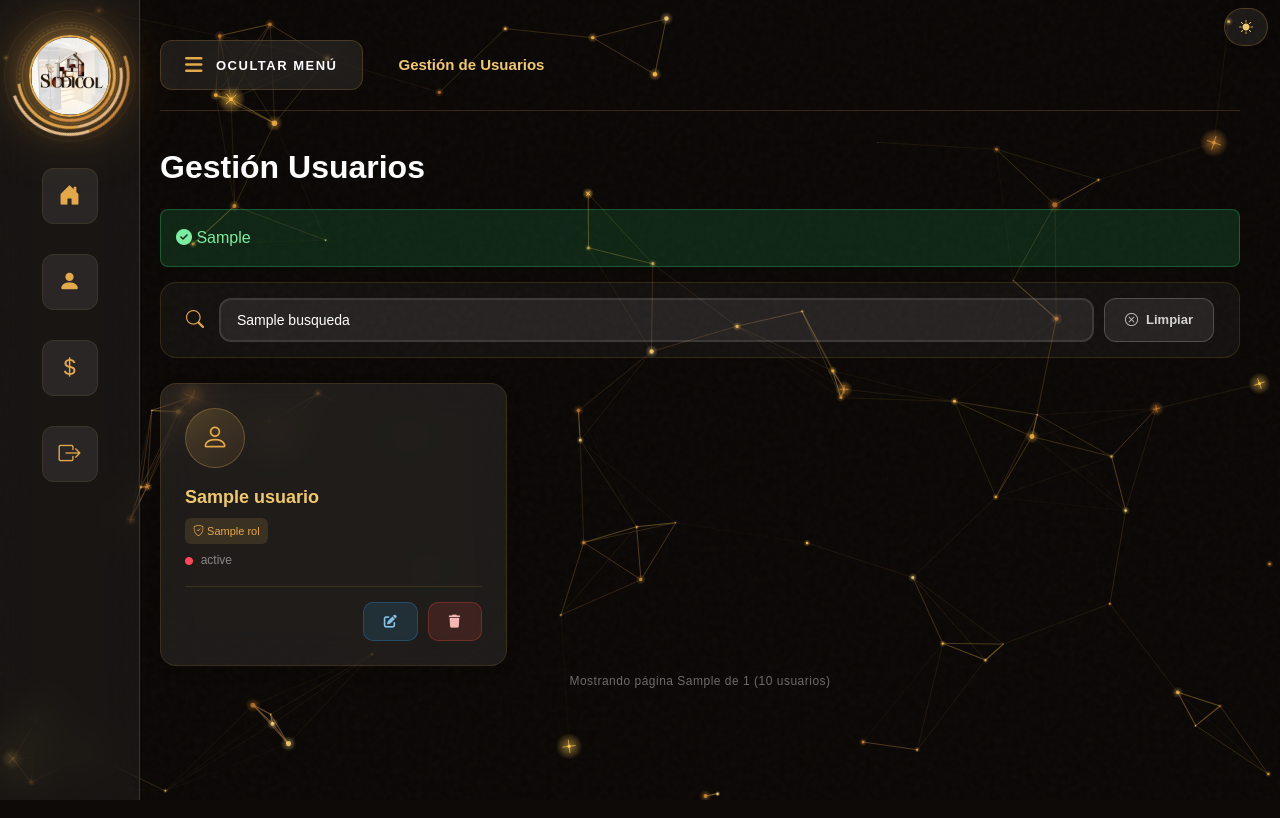
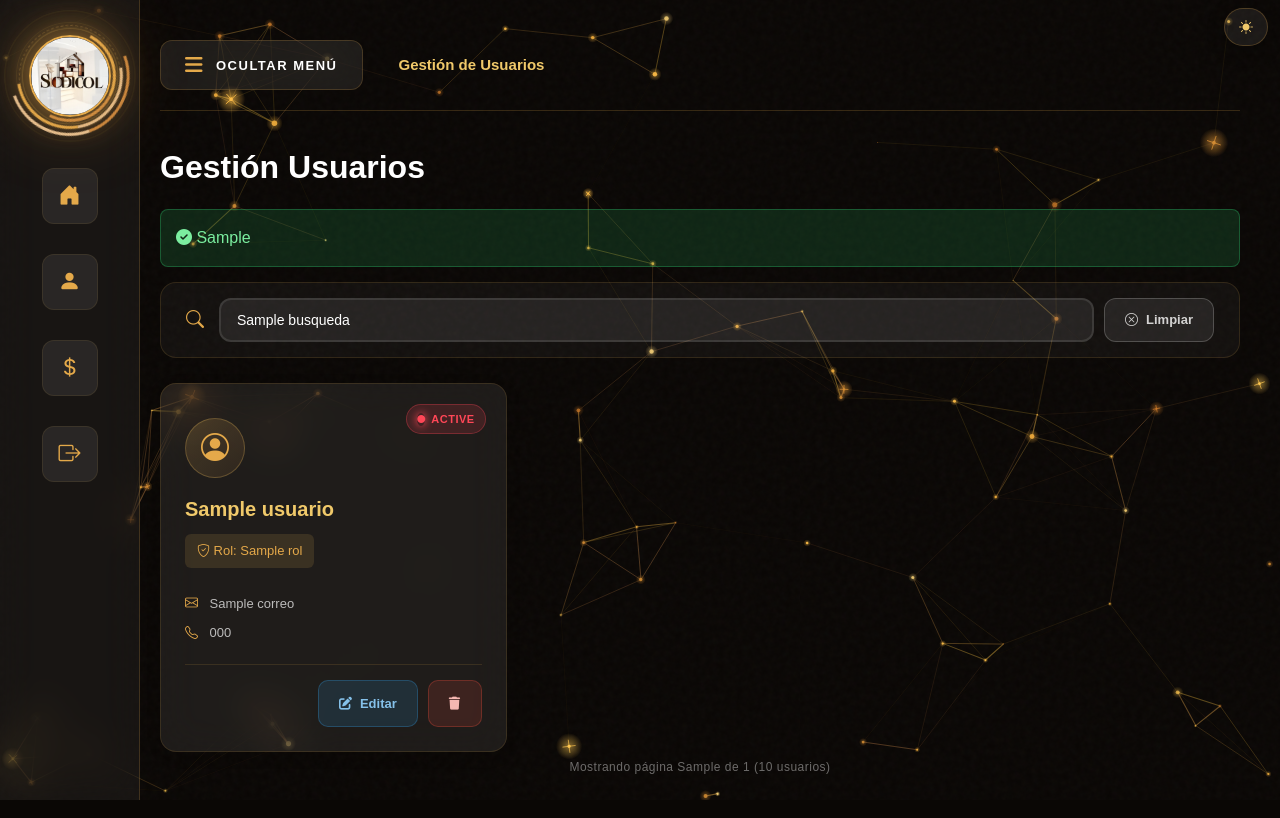
Before and after one commit to Santiago072/SistemaSodicol, a PHP site: template app/views/usuarios/lista.php in a window 1280 px wide. Run offline with PHP 8.4, Linux system fonts and the light colour scheme; the visitor is signed in with stand-in values (Sample User, id 1); the template is opened without the code that fills it: most values are stand-ins (such as "Sample title", 1, 10 or a date in 2020); data that the repository does not hold is empty.

Commit message:
style: Improve user cards design and fix active dot color logic

```diff
--- a/app/views/usuarios/lista.php
+++ b/app/views/usuarios/lista.php
@@ -42,19 +42,29 @@ include dirname(__DIR__) . '/layout/menu.php';
 
     <div class="grid-cards">
         <?php foreach ($usuarios as $u): ?>
-        <div class="card-item user-card">
-            <div class="user-avatar">
-                <i class="bi bi-person"></i>
+        <div class="card-item user-card" style="position:relative;">
+            <!-- Status Badge in Top Right -->
+            <div class="user-status-badge" style="position:absolute; top:20px; right:20px; display:flex; align-items:center; gap:6px; background:<?= strtolower($u['estado']) === 'activo' ? 'rgba(46, 213, 115, 0.15)' : 'rgba(255, 71, 87, 0.15)' ?>; padding:5px 10px; border-radius:20px; border: 1px solid <?= strtolower($u['estado']) === 'activo' ? 'rgba(46, 213, 115, 0.3)' : 'rgba(255, 71, 87, 0.3)' ?>;">
+                <i class="bi bi-circle-fill" style="font-size:8px; color:<?= strtolower($u['estado']) === 'activo' ? '#2ed573' : '#ff4757' ?>; box-shadow: 0 0 8px <?= strtolower($u['estado']) === 'activo' ? '#2ed573' : '#ff4757' ?>; border-radius:50%;"></i>
+                <span style="font-size:11px; font-weight:700; letter-spacing:0.5px; text-transform:uppercase; color:<?= strtolower($u['estado']) === 'activo' ? '#2ed573' : '#ff4757' ?>;"><?= htmlspecialchars($u['estado']) ?></span>
             </div>
-            <div class="card-title"><?= htmlspecialchars($u['nombre']) ?></div>
-            <div class="card-subtitle">
-                <span class="role-badge"><i class="bi bi-shield-check"></i> <?= htmlspecialchars($u['rol']) ?></span> <br>
-                <i class="bi bi-circle-fill" style="font-size:8px; color:<?= $u['estado']==='Activo'?'#2ed573':'#ff4757'?>; margin-right:4px;"></i>
-                <span style="opacity:0.8; font-size:12px;"><?= htmlspecialchars($u['estado']) ?></span>
+
+            <div class="user-avatar" style="margin-top: 10px;">
+                <i class="bi bi-person-circle"></i>
             </div>
+            <div class="card-title" style="margin-bottom: 8px; font-size: 20px;"><?= htmlspecialchars($u['nombre']) ?></div>
+            <div class="card-subtitle" style="margin-bottom: 20px;">
+                <span class="role-badge" style="font-size: 13px; padding: 6px 12px;"><i class="bi bi-shield-check"></i> Rol: <?= htmlspecialchars(ucfirst($u['rol'])) ?></span>
+            </div>
+
+            <div class="card-info" style="display: flex; flex-direction: column; gap: 8px; font-size: 13px; color: rgba(255,255,255,0.7); margin-bottom: 20px;">
+                <div><i class="bi bi-envelope" style="color: var(--gold); margin-right: 8px;"></i> <?= htmlspecialchars($u['correo']) ?></div>
+                <div><i class="bi bi-telephone" style="color: var(--gold); margin-right: 8px;"></i> <?= htmlspecialchars($u['telefono']) ?></div>
+            </div>
+
             <div class="card-actions">
                 <a href="<?= $basePath ?>?module=usuarios&action=editar&id=<?= intval($u['id']) ?>" class="boton-editar">
-                    <i class="fas fa-edit"></i>
+                    <i class="fas fa-edit"></i> Editar
                 </a>
                 <a href="<?= $basePath ?>?module=usuarios&action=eliminar&id=<?= intval($u['id']) ?>"
                    class="boton-eliminar"
```
